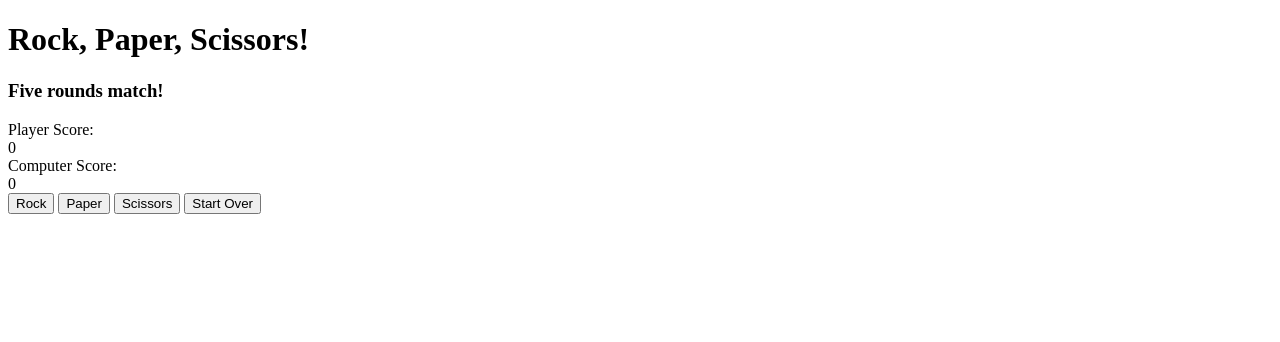
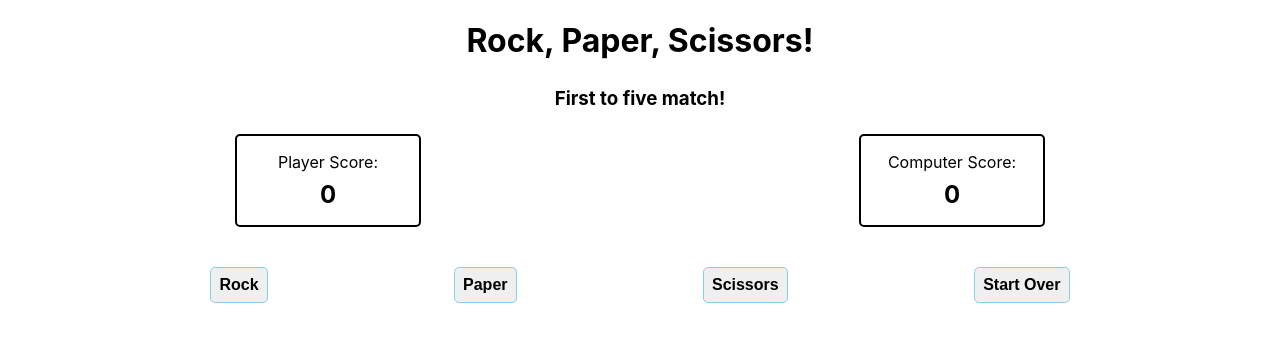
Before and after one commit to MrRain1/RockPaperScissors, a plain HTML site: page Code/index.html in a window 1280 px wide. Drawn offline with Linux system fonts and the light colour scheme.

Commit message:
Modified HTML and added styles

```diff
--- a/Code/index.html
+++ b/Code/index.html
@@ -4,10 +4,11 @@
         <title>Rock, Paper, Scissors!</title>
         <meta charset="UTF-8">
         <script src="./rps_gui.js" defer></script>
+        <link rel="stylesheet" href="./style.css">
     </head>
     <body>
         <h1>Rock, Paper, Scissors!</h1>
-        <h3>Five rounds match!</h3>
+        <h3>First to five match!</h3>
 
         <div class="score">
             <div class="player">
--- /dev/null
+++ b/Code/style.css
@@ -0,0 +1,62 @@
+body{
+    font-family: -apple-system, BlinkMacSystemFont, 'Segoe UI', Roboto, Oxygen, Ubuntu, Cantarell, 'Open Sans', 'Helvetica Neue', sans-serif;
+    display: flex;
+    flex-direction: column;
+    margin: 0 8px;
+    justify-content: center;
+}
+
+h1, h3{
+    text-align: center;
+    margin-bottom: 8px;
+    /*font-size: 20px;*/
+}
+
+.score{
+    display: flex;
+    justify-content: space-around;
+    margin: 8px 0 16px 0;
+    padding: 8px;
+}
+
+.player,.CPU{
+    display: flex;
+    flex-direction: column;
+    border: 2px solid black;
+    border-radius: 5px;
+    padding: 16px;
+    width: 150px;
+}
+
+.player div, .CPU div{
+    text-align: center;
+}
+
+#playerScore,#computerScore{
+    font-size: 24px;
+    font-weight: bold;
+    margin-top: 8px;
+}
+
+.buttonContainer{
+    display: flex;
+    justify-content: space-evenly;
+    padding: 8px;
+    margin: 8px;
+}
+
+.buttonContainer button{
+    padding: 8px;
+    max-width: 250px;
+    font-size: 16px;
+    font-weight: bold;
+    border: 1px solid skyblue;
+    border-radius: 5px;
+}
+
+.scoreMessage{
+    text-align: center;
+    font-size: 30px;
+    margin-top: 24px;
+    font-weight: bold;
+}
```
